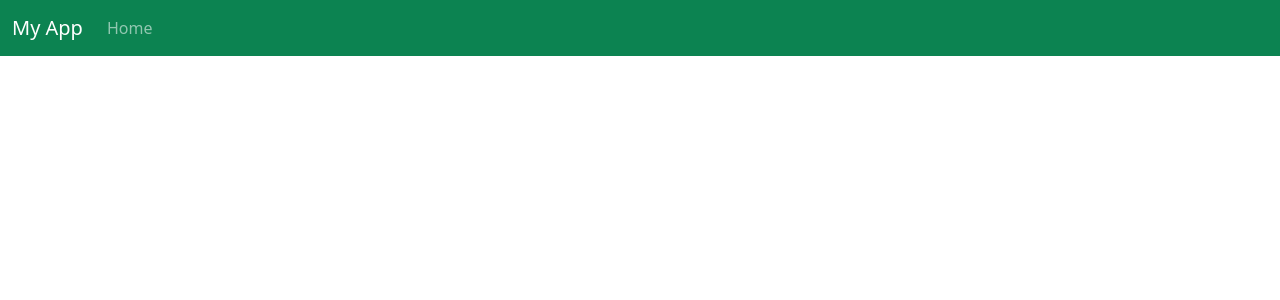
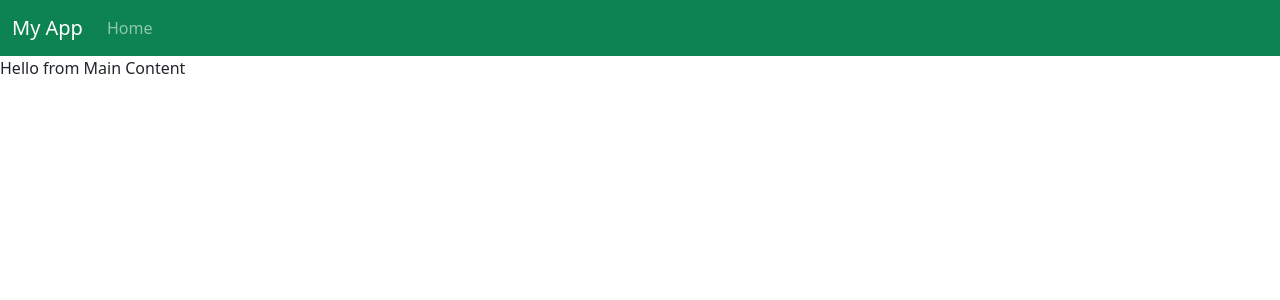
Before and after one commit to yochess2/udemy-ecommerce-class-base, a React (Create React App) app: page / in a window 1280 px wide. Shown: the top 300 px of the page. Built offline with nearby package versions, Linux system fonts and the light colour scheme.

Commit message:
Setup content to navbar

```diff
--- a/src/App.js
+++ b/src/App.js
@@ -1,30 +1,14 @@
 import React, { Component } from "react";
+import NavBar from "./NavBar";
+import MainContent from "./MainContent";
 
-class NavBar extends Component {
+class App extends Component {
 	render() {
-		return (
-			<>
-				<nav className="navbar navbar-expand-lg bg-dark navbar-dark navbar-style">
-				  <div className="container-fluid">
-
-				    <a className="navbar-brand" href="/#">My App</a>
-				    <button className="navbar-toggler" type="button" data-bs-toggle="collapse" data-bs-target="#navbarSupportedContent" aria-controls="navbarSupportedContent" aria-expanded="false" aria-label="Toggle navigation">
-				      <span className="navbar-toggler-icon"></span>
-				    </button>
-
-				    <div className="collapse navbar-collapse" id="navbarSupportedContent">
-				      <ul className="navbar-nav me-auto mb-2 mb-lg-0">
-				        <li className="nav-item">
-				          <a className="nav-link" href="/#">Home</a>
-				        </li>
-				      </ul>
-				    </div>
-
-				  </div>
-				</nav>
-			</>
-		)
+		return <>
+			<NavBar />
+			<MainContent />
+		</>
 	}
 }
 
-export default NavBar;
+export default App;
--- /dev/null
+++ b/src/MainContent.js
@@ -0,0 +1,9 @@
+import React, { Component } from "react";
+
+class MainContent extends Component {
+	render() {
+		return <div>Hello from Main Content</div>
+	}
+}
+
+export default MainContent;
--- /dev/null
+++ b/src/NavBar.js
@@ -0,0 +1,30 @@
+import React, { Component } from "react";
+
+class NavBar extends Component {
+	render() {
+		return (
+			<>
+				<nav className="navbar navbar-expand-lg bg-dark navbar-dark navbar-style">
+				  <div className="container-fluid">
+
+				    <a className="navbar-brand" href="/#">My App</a>
+				    <button className="navbar-toggler" type="button" data-bs-toggle="collapse" data-bs-target="#navbarSupportedContent" aria-controls="navbarSupportedContent" aria-expanded="false" aria-label="Toggle navigation">
+				      <span className="navbar-toggler-icon"></span>
+				    </button>
+
+				    <div className="collapse navbar-collapse" id="navbarSupportedContent">
+				      <ul className="navbar-nav me-auto mb-2 mb-lg-0">
+				        <li className="nav-item">
+				          <a className="nav-link" href="/#">Home</a>
+				        </li>
+				      </ul>
+				    </div>
+
+				  </div>
+				</nav>
+			</>
+		)
+	}
+}
+
+export default NavBar;
--- a/src/index.js
+++ b/src/index.js
@@ -7,12 +7,13 @@
 import "bootstrap/dist/css/bootstrap.css";
 
 import "./index.css"
-import NavBar from "./App";
+
+import App from "./App";
 
 // ReactDOM.render(<NavBar/>, document.getElementById("root"));
 const root = ReactDOM.createRoot(document.getElementById("root"));
 root.render(
 	<React.StrictMode>
-		<NavBar/>
+		<App/>
 	</React.StrictMode>
 )
```
